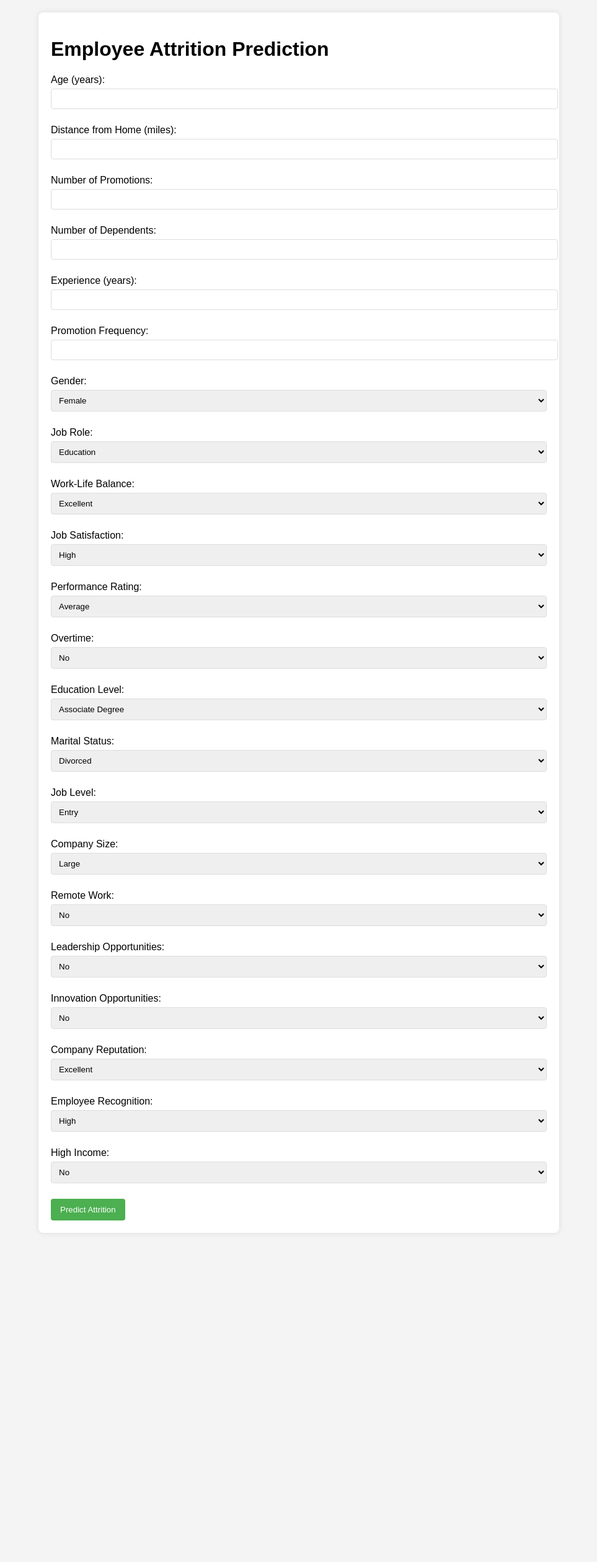
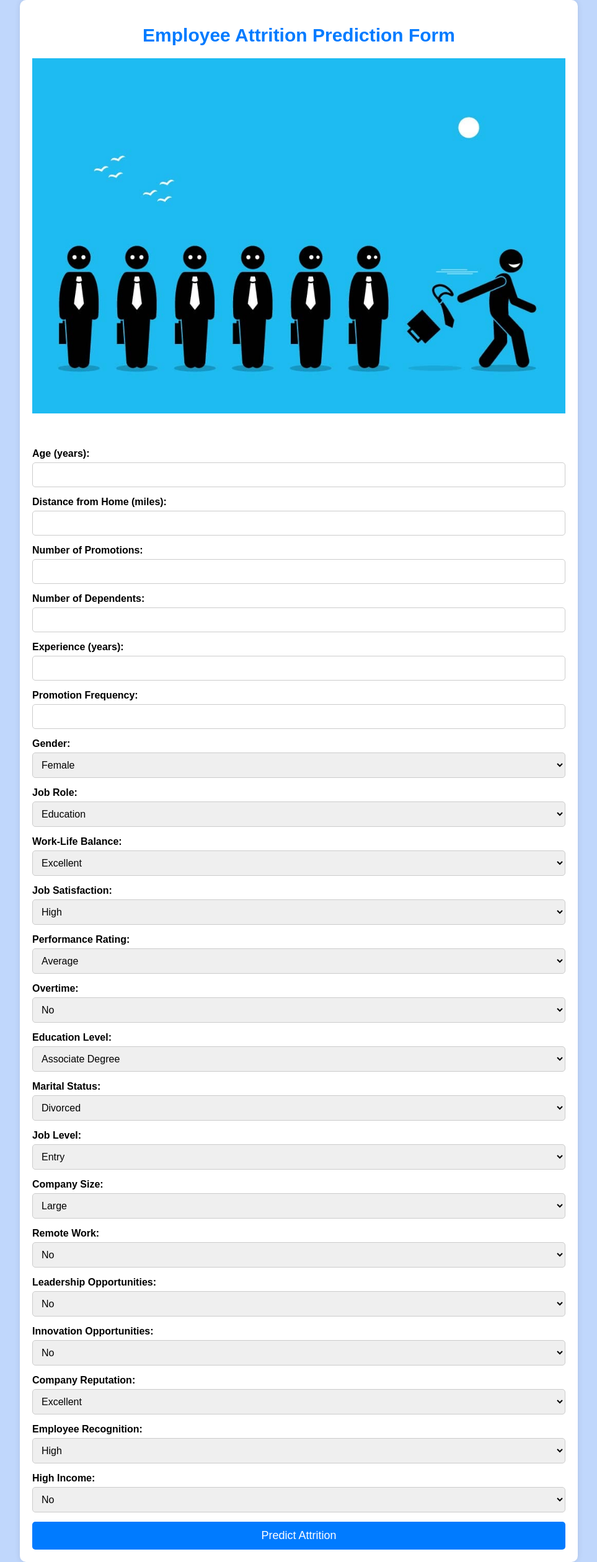
Before and after one commit to AmodMatheesha2003/employee-attrition-prediction-ml, a Flask app: page / in a window 1280 px wide. Shown: the whole page at 62% size, without its empty margins (158-1121 px from the left). Run offline with Flask 3, Linux system fonts and the light colour scheme; parts of the project's set-up code (start-up, migrations or seed data) failed here and were passed over.

Commit message:
Add ui ux for the web

```diff
--- a/static/style.css
+++ b/static/style.css
@@ -1,17 +1,43 @@
 body {
     font-family: Arial, sans-serif;
+    background-color: #c0d7fc;
     margin: 0;
-    padding: 20px;
-    background-color: #f4f4f4;
+    padding: 0;
+    display: flex;
+    justify-content: center;
+    align-items: center;
+    height: 100vh;
+    flex-direction: column; /* Align everything vertically */
+    box-sizing: border-box;
 }
 
 .container {
-    max-width: 800px;
-    margin: 0 auto;
     background: white;
     padding: 20px;
-    border-radius: 8px;
-    box-shadow: 0 0 10px rgba(0,0,0,0.1);
+    border-radius: 10px;
+    box-shadow: 0px 0px 10px rgba(0, 0, 0, 0.1);
+    width: 80%;
+    max-width: 900px; /* Set max-width to ensure it's not too large on wide screens */
+    overflow-y: auto; /* Allow vertical scrolling if the form is too tall */
+    box-sizing: border-box;
+}
+
+h1 {
+    text-align: center;
+    font-size: 30px;
+    color: #007bff;
+    margin-bottom: 20px;
+}
+
+.image-container {
+    display: flex;
+    justify-content: center; /* Centers the image horizontally */
+    margin-bottom: 20px; /* Adds space below the image */
+}
+
+img {
+    max-width: 100%; /* Ensures the image is responsive */
+    height: auto; /* Keeps the image's aspect ratio intact */
 }
 
 .form-group {
@@ -20,26 +46,47 @@ body {
 
 label {
     display: block;
+    font-weight: bold;
     margin-bottom: 5px;
 }
 
 input, select {
     width: 100%;
-    padding: 8px;
-    margin-bottom: 10px;
-    border: 1px solid #ddd;
-    border-radius: 4px;
+    padding: 10px;
+    border: 1px solid #ccc;
+    border-radius: 5px;
+    font-size: 16px;
+    transition: 0.3s;
+    box-sizing: border-box; /* Prevent padding from affecting the width */
+}
+
+input:focus, select:focus {
+    border-color: #007bff;
+    outline: none;
+    box-shadow: 0 0 5px rgba(0, 123, 255, 0.5);
 }
 
 button {
-    background-color: #4CAF50;
+    width: 100%;
+    padding: 12px;
+    background-color: #007bff;
     color: white;
-    padding: 10px 15px;
     border: none;
-    border-radius: 4px;
+    border-radius: 5px;
+    font-size: 18px;
     cursor: pointer;
+    transition: 0.3s;
 }
 
 button:hover {
-    background-color: #45a049;
+    background-color: #0056b3;
 }
+
+
+.stay-color {
+    color: green;
+}
+
+.leave-color {
+    color: red;
+}
--- a/templates/index.html
+++ b/templates/index.html
@@ -1,12 +1,16 @@
 <!DOCTYPE html>
 <html>
 <head>
-    <title>Employee Attrition Prediction</title>
+    <title>Employee Attrition Prediction Form</title>
     <link rel="stylesheet" href="{{ url_for('static', filename='style.css') }}">
 </head>
 <body>
     <div class="container">
-        <h1>Employee Attrition Prediction</h1>
+        <h1>Employee Attrition Prediction Form</h1>
+        <div class="image-container">
+            <img src="{{ url_for('static', filename='employee.jpg') }}" alt="Company Logo">
+        </div>
+        <br><br>
         <form action="/predict" method="post">
             <!-- Numerical Inputs -->
             <div class="form-group">
--- a/templates/result.html
+++ b/templates/result.html
@@ -7,7 +7,11 @@
 <body>
     <div class="container">
         <h1>Prediction Result</h1>
-        <p>The employee is likely to: <strong>{{ prediction }}</strong></p>
+        <p>The employee is likely to:
+            <strong class="{% if prediction == 'Stayed' %}stay-color{% else %}leave-color{% endif %}">
+                {{ prediction }}
+            </strong>
+        </p>
         <a href="/">Make Another Prediction</a>
     </div>
 </body>
```
Also changed, not shown: static/employee.jpg (added).
